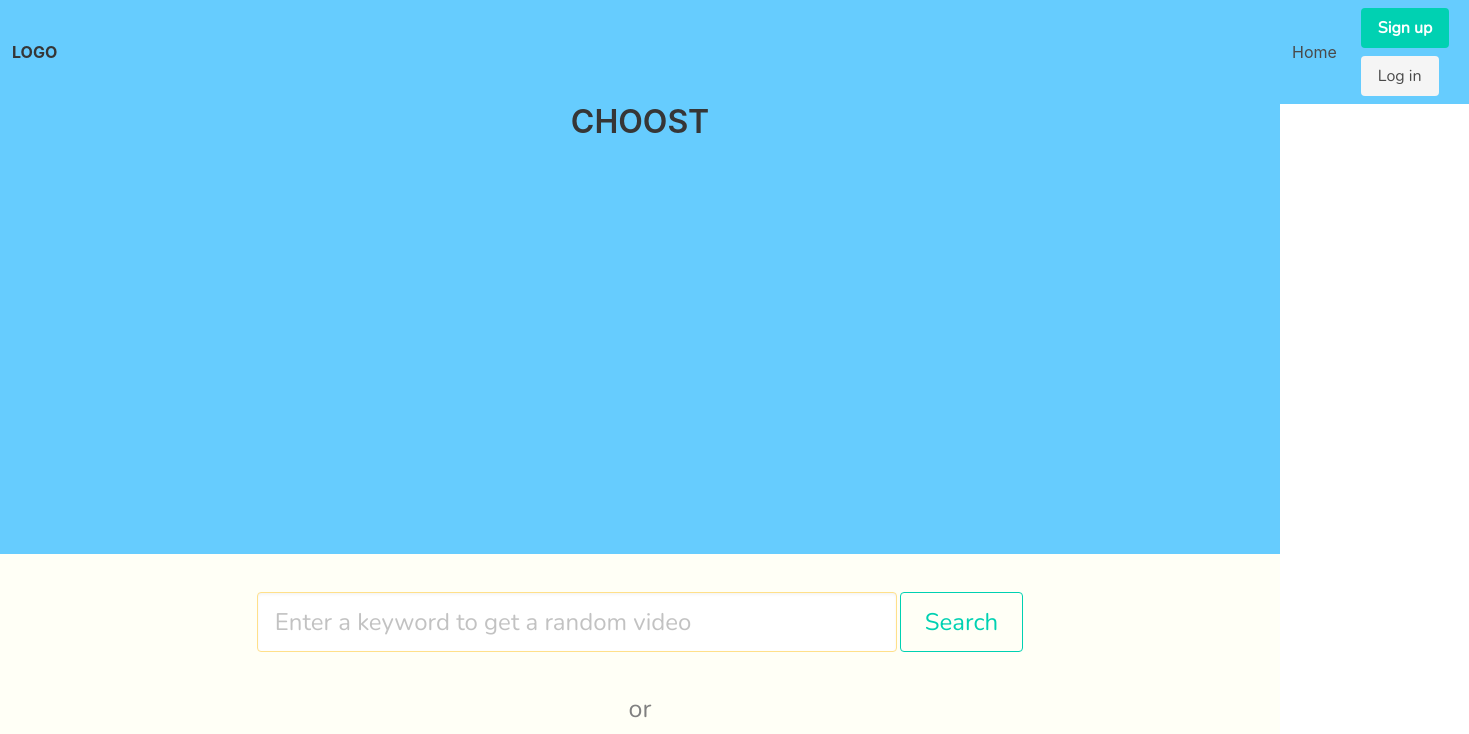
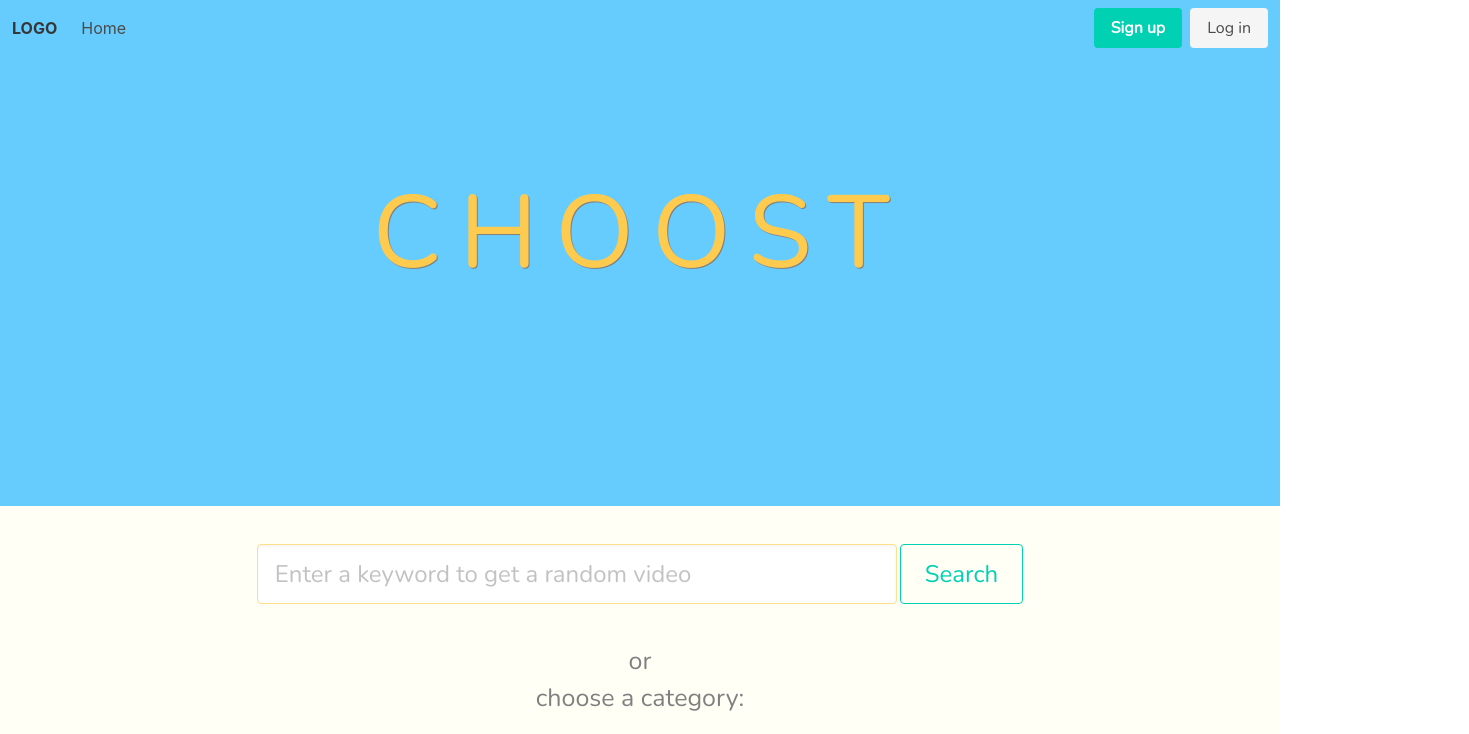
Before and after one commit to StephGidde/choost, a React (Create React App) app in the folder client/: page / in a window 1280 px wide. Shown: the top 734 px of the page, 1469 px wide, since content can reach past the window. Built offline with nearby package versions, Linux system fonts and the light colour scheme; no server answers.

Commit message:
css fixed

```diff
--- a/client/src/App.css
+++ b/client/src/App.css
@@ -3,8 +3,9 @@
 }
 
 .navbar nav,
-.navbar-item {
-  width: 100%;
+.navbar-item,
+.navbar-menu {
+  /* width: 100%; */
   background-color: #66ccfe;
 }
 
@@ -16,6 +17,7 @@
   height: 450px;
   width: 100%;
   margin: 0 auto;
+  font-family: "Nunito", sans-serif;
 }
 
 .app-name h1 {
--- a/client/src/components/Home.js
+++ b/client/src/components/Home.js
@@ -7,7 +7,9 @@ class Home extends Component {
   render() {
     return (
       <div className="App">
-        <div class=" app-name title">CHOOST</div>
+        <div class=" app-name title">
+          <h1>CHOOST</h1>
+        </div>
         <SearchBar />
         <div class="intro-container">
           <span>
--- a/client/src/components/Navbar.js
+++ b/client/src/components/Navbar.js
@@ -25,10 +25,13 @@ class Navbar extends Component {
     if (this.state.loggedInUser) {
       return (
         <div>
-          <nav class="navbar ">
-            <nav class="navbar-brand navbar-item">
-              <strong>LOGO</strong>
-            </nav>
+          <nav class="navbar">
+            <div class="navbar-brand">
+              <p>
+                <strong>LOGO</strong>
+              </p>
+            </div>
+
             <div id="navbarBasicExample" class="navbar-menu">
               <div class="navbar-start">
                 <a class="navbar-item" href="/">
@@ -36,8 +39,9 @@ class Navbar extends Component {
                 </a>
               </div>
             </div>
+
             <div class="navbar-end">
-              <div class="navbar-item ">
+              <div class="navbar-item">
                 <div class="buttons">
                   <a class="button is-light " href="/logout">
                     Log out
@@ -51,10 +55,11 @@ class Navbar extends Component {
     } else {
       return (
         <div>
-          <nav class="navbar ">
-            <nav class="navbar-brand navbar-item">
+          <nav class="navbar">
+            <div class="navbar-brand navbar-item">
               <strong>LOGO</strong>
-            </nav>
+            </div>
+
             <div id="navbarBasicExample" class="navbar-menu">
               <div class="navbar-start">
                 <a class="navbar-item" href="/">
@@ -62,6 +67,7 @@ class Navbar extends Component {
                 </a>
               </div>
             </div>
+
             <div class="navbar-end">
               <div class="navbar-item ">
                 <div class="buttons">
```
Also changed, not shown: 1 other file (tests, documents, lock files or other folders).
